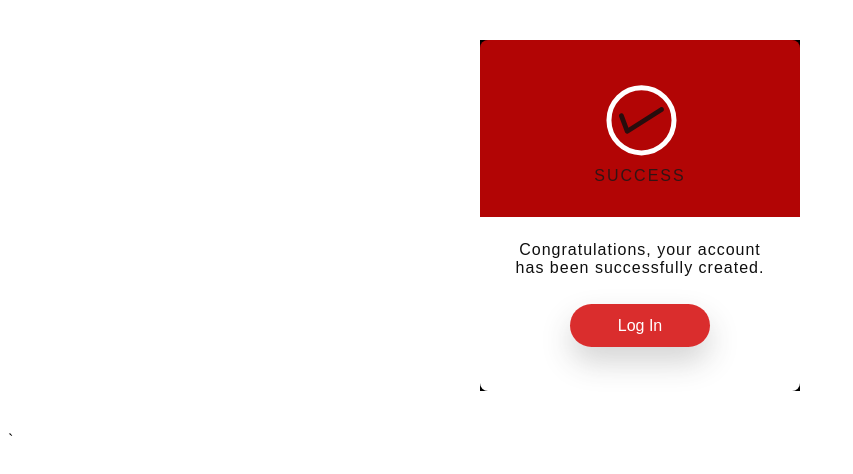
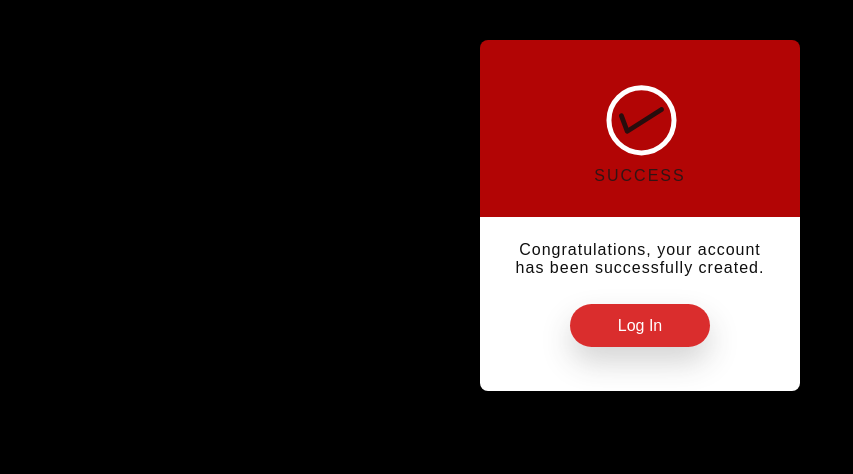
Before and after one commit to NishantRajhans/BIT-OLX, a website: page verify.html in a window 1280 px wide. Shown: the whole page, without its empty margins (0-853 px from the left). Drawn offline with Linux system fonts and the light colour scheme.

Commit message:
modify verify.html

```diff
--- a/verify.html
+++ b/verify.html
@@ -74,8 +74,8 @@
       }
     </style>
   </head>
-  <body>
-    <div id="card" class="animated fadeIn" style="background-color: black;">
+  <body style="background-color: black">
+    <div id="card" class="animated fadeIn" style="background-color: black">
       <div id="upper-side">
         <?xml version="1.0" encoding="utf-8"?>
         <!DOCTYPE svg PUBLIC "-//W3C//DTD SVG 1.1//EN" "http://www.w3.org/Graphics/SVG/1.1/DTD/svg11.dtd">
```
